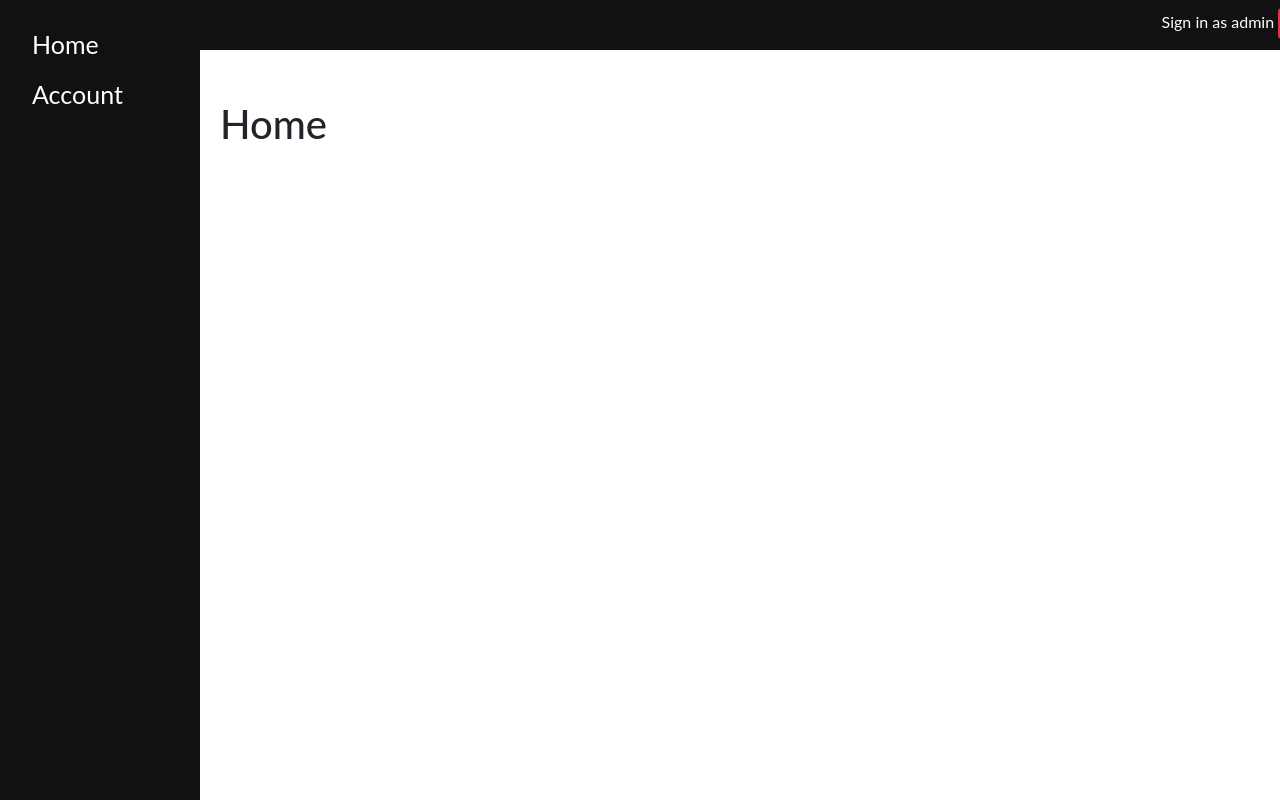
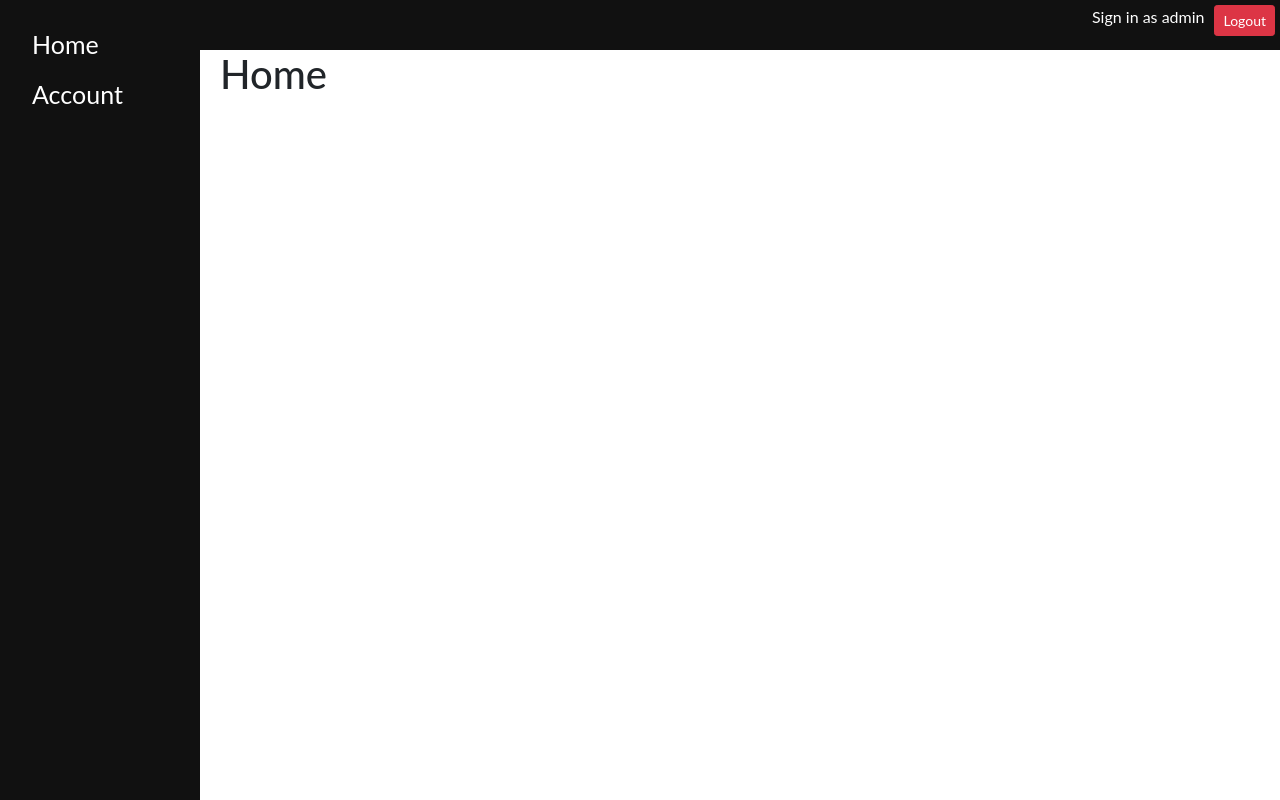
Before and after one commit to malinastanciu/TransportPlatform, a Django app: page / in a window 1280 px wide. Run offline with Django 4.2, Linux system fonts and the light colour scheme; a user stored in the database is signed in; some libraries are stand-ins or nearby versions.

Commit message:
Solved a bug: 'logout button not showing'

```diff
--- a/application/static/application/css/main_layout_application.css
+++ b/application/static/application/css/main_layout_application.css
@@ -28,25 +28,25 @@ body {
     color: #818181;
 }
 
-.main {
+.main { /* nav bar */
     background-color: #111;
     height: 50px;
-    width: 100%;
-    position: fixed;
     margin-left: 200px; /* Same as the width of the sidenav */
     top: 0; /* Same as the width of the sidenav */
 }
 .main ul{
-    position: absolute;
-    left: 72%;
-    top:1vh;
+    list-style-type: none;
+    padding: 0;
+    overflow: hidden;
 }
 .main ul li{
-    display: inline-block;
+    float: right;
     color: white;
+    padding: 5px;
+    display: block;
+    text-decoration: none;
+}
 
-}
 .content{
     margin-left: 220px;
-    margin-top: 100px;
 }
--- a/application/templates/application/main_layout_application.html
+++ b/application/templates/application/main_layout_application.html
@@ -4,7 +4,6 @@
 {% block import %}
     <title>Home</title>
 	<link rel="stylesheet" href="https://stackpath.bootstrapcdn.com/bootstrap/4.1.3/css/bootstrap.min.css" integrity="sha384-MCw98/SFnGE8fJT3GXwEOngsV7Zt27NXFoaoApmYm81iuXoPkFOJwJ8ERdknLPMO" crossorigin="anonymous">
-	<link rel="stylesheet" href="https://use.fontawesome.com/releases/v5.6.1/css/all.css" integrity="sha384-gfdkjb5BdAXd+lj+gudLWI+BXq4IuLW5IT+brZEZsLFm++aCMlF1V92rMkPaX4PP" crossorigin="anonymous">
 
 {% endblock %}
 
@@ -20,12 +19,12 @@
 {% block page_article %}
     <div class="main">
         <ul>
-         <li>Sign in as {{ user.username }}</li>
          <li>
              <form action="{% url 'logout' %}">
                 <button class="btn btn-danger btn-sm">Logout</button>
             </form>
          </li>
+         <li>Sign in as {{ user.username }} </li>
        </ul>
     </div>
     <div class="content">
```
Also changed, not shown: ChangeLog.md, db.sqlite3.
